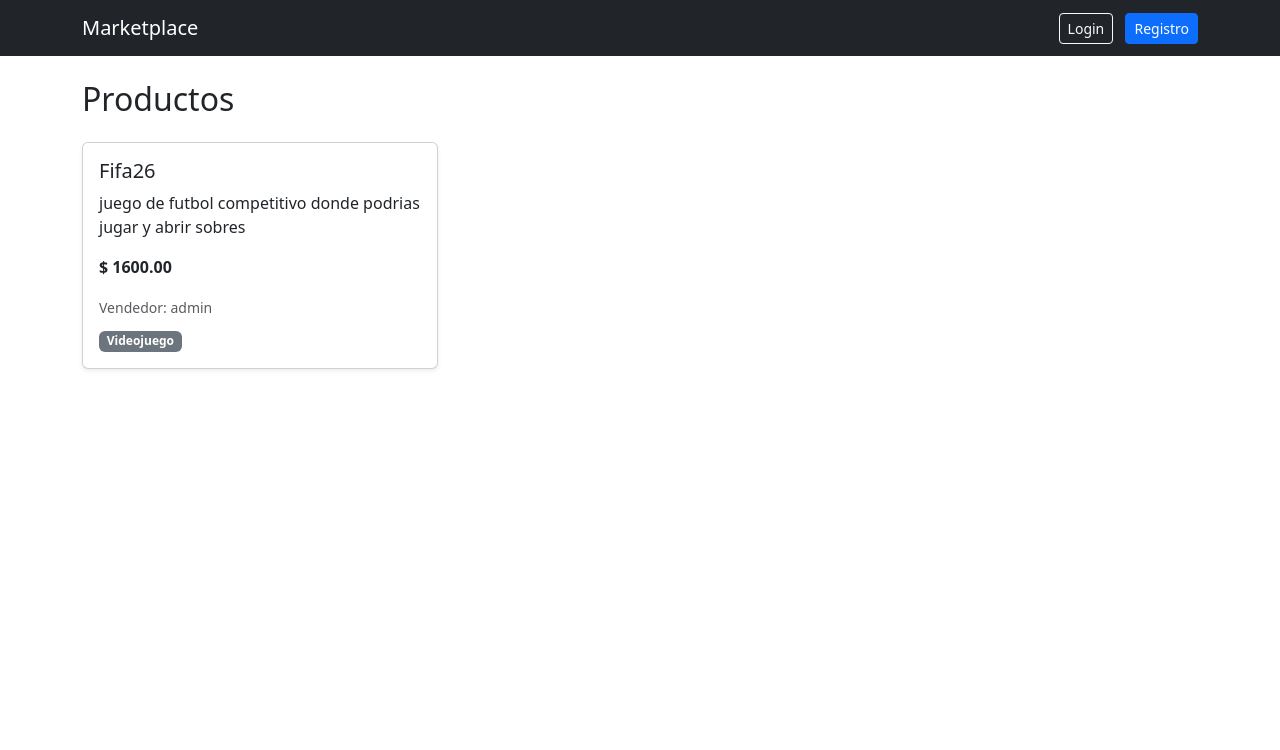
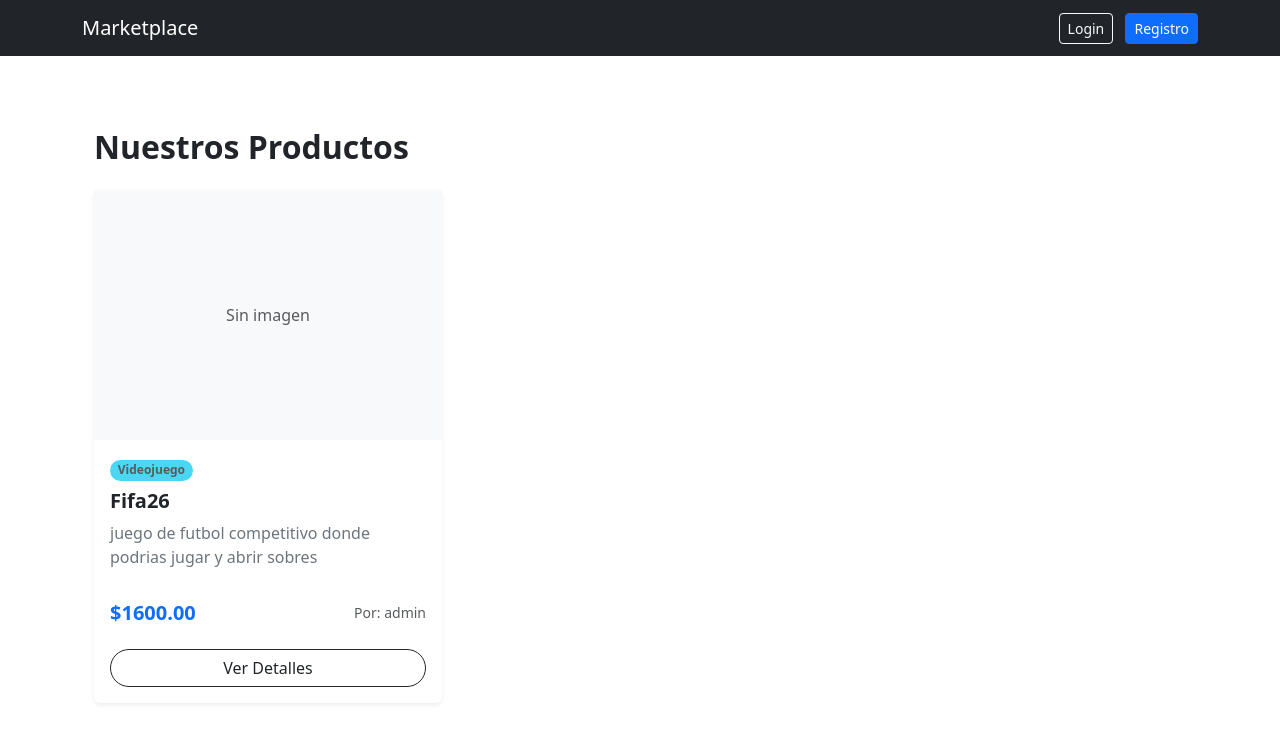
Before and after one commit to Cesaraarr/marketplace_main, a Django app: page / in a window 1280 px wide. Shown: the top 750 px of the page. Run offline with Django 5.2, Linux system fonts and the light colour scheme; data comes from the database, SQL or seed files in the repository; both versions use the stored data as it was after the commit.

Commit message:
cambios en views

```diff
--- a/store/templates/store/base.html
+++ b/store/templates/store/base.html
@@ -14,9 +14,6 @@
     <a class="navbar-brand" href="/">Marketplace</a>
 
     <div>
-      {% if user.is_authenticated and user.is_seller %}
-      <a href="{% url 'dashboard' %}" class="btn btn-warning btn-sm me-2">Dashboard</a>
-      {% endif %}
       {% if user.is_authenticated %}
         <span class="text-white me-3">Hola {{ user.username }}</span>
         <a href="{% url 'logout' %}" class="btn btn-outline-light btn-sm">Logout</a>
--- a/store/templates/store/home.html
+++ b/store/templates/store/home.html
@@ -1,35 +1,65 @@
 {% extends 'store/base.html' %}
 
 {% block content %}
+<div class="container py-5">
+    <h2 class="mb-4 fw-bold text-dark">Nuestros Productos</h2>
 
-<h2 class="mb-4">Productos</h2>
+    <div class="row row-cols-1 row-cols-md-2 row-cols-lg-3 g-4">
+        {% for product in products %}
+        <div class="col">
+            <div class="card h-100 border-0 shadow-sm transition-hover">
+                {% if product.image %}
+                    <img src="{{ product.image.url }}" class="card-img-top object-fit-cover" alt="{{ product.name }}" style="height: 250px;">
+                {% else %}
+                    <div class="bg-light d-flex align-items-center justify-content-center" style="height: 250px;">
+                        <span class="text-muted">Sin imagen</span>
+                    </div>
+                {% endif %}
 
-<div class="row">
-    {% for product in products %}
-    <div class="col-md-4">
-        <div class="card mb-4 shadow-sm">
-            <div class="card-body">
-                <h5>{{ product.name }}</h5>
-                <p>{{ product.description|truncatechars:80 }}</p>
+                <div class="card-body d-flex flex-column">
+                    <div class="mb-2">
+                        {% for cat in product.categories.all %}
+                            <span class="badge rounded-pill bg-info text-dark opacity-75 small">{{ cat.name }}</span>
+                        {% endfor %}
+                    </div>
 
-                <p><strong>$ {{ product.price }}</strong></p>
+                    <h5 class="card-title fw-semibold">{{ product.name }}</h5>
+                    <p class="card-text text-secondary flex-grow-1">
+                        {{ product.description|truncatechars:100 }}
+                    </p>
 
-                <small class="text-muted">
-                    Vendedor: {{ product.owner.username }}
-                </small>
-
-                <div class="mt-2">
-                    {% for cat in product.categories.all %}
-                        <span class="badge bg-secondary">{{ cat.name }}</span>
-                    {% endfor %}
+                    <div class="d-flex justify-content-between align-items-center mt-3">
+                        <span class="h5 mb-0 fw-bold text-primary">${{ product.price }}</span>
+                        <small class="text-muted">Por: {{ product.owner.username }}</small>
+                    </div>
                 </div>
 
+                <div class="card-footer bg-transparent border-top-0 pb-3">
+                    <div class="d-grid">
+                        <a href="#" class="btn btn-outline-dark rounded-pill">Ver Detalles</a>
+                    </div>
+                </div>
             </div>
         </div>
+        {% empty %}
+        <div class="col-12 text-center py-5">
+            <p class="lead text-muted">No hay productos disponibles en este momento.</p>
+        </div>
+        {% endfor %}
     </div>
-    {% empty %}
-        <p>No hay productos aún.</p>
-    {% endfor %}
 </div>
 
+<style>
+    /* Efecto sutil al pasar el mouse */
+    .transition-hover {
+        transition: transform 0.2s ease-in-out, box-shadow 0.2s ease-in-out;
+    }
+    .transition-hover:hover {
+        transform: translateY(-5px);
+        box-shadow: 0 10px 20px rgba(0,0,0,0.1) !important;
+    }
+    .object-fit-cover {
+        object-fit: cover; /* Evita que la imagen se estire */
+    }
+</style>
 {% endblock %}
--- a/store/templates/store/product_confirm_delete.html
+++ b/store/templates/store/product_confirm_delete.html
@@ -10,4 +10,8 @@
     <a href="{% url 'dashboard' %}" class="btn btn-secondary">Cancelar</a>
 </form>
 
+{% if user.is_authenticated and user.is_seller %}
+    <a href="{% url 'dashboard' %}" class="btn btn-warning btn-sm me-2">Dashboard</a>
+{% endif %}
+
 {% endblock %}
```
Also changed, not shown: db.sqlite3, store/migrations/0002_product_image.py (added).
